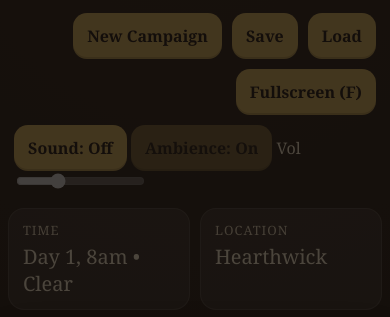
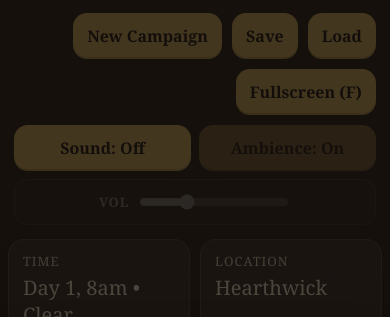
Before and after one commit to Parris-Tech-Services/lantern-road, a plain HTML site: page index.html in a window 390 px wide. Shown: the part 110-427 px from the top of the page. Drawn offline with Linux system fonts and the light colour scheme; a script that the page names is missing.

Commit message:
LR-0003 style compact audio controls

```diff
--- a/style.css
+++ b/style.css
@@ -595,3 +595,68 @@ footer.note{
     animation:none !important;
   }
 }
+
+
+/* LR-0003: opt-in audio controls and reduced-distraction presentation. */
+.audio-controls{
+  display:flex;
+  align-items:center;
+  gap:8px;
+  padding-left:4px;
+  flex-wrap:wrap;
+}
+.audio-toggle{
+  min-width:108px;
+}
+.volume-control{
+  min-height:46px;
+  display:flex;
+  align-items:center;
+  gap:8px;
+  padding:7px 10px;
+  border:1px solid rgba(255,255,255,.16);
+  border-radius:14px;
+  background:rgba(255,255,255,.06);
+  color:#eadfc6;
+  font-weight:700;
+}
+.volume-control span{
+  font-size:.82rem;
+  text-transform:uppercase;
+  letter-spacing:.06em;
+}
+.volume-control input[type="range"]{
+  width:104px;
+  accent-color:var(--accent);
+}
+.volume-control:has(input:disabled){
+  opacity:.48;
+}
+.audio-controls button:disabled,
+.volume-control input:disabled{
+  cursor:not-allowed;
+}
+
+@media (max-width:760px){
+  .audio-controls{
+    width:100%;
+    padding-left:0;
+  }
+  .audio-toggle{
+    flex:1 1 128px;
+  }
+  .volume-control{
+    flex:1 1 180px;
+    justify-content:center;
+  }
+  .volume-control input[type="range"]{
+    width:min(150px, 42vw);
+  }
+}
+
+@media (prefers-reduced-motion:reduce){
+  .audio-controls *,
+  .volume-control *{
+    transition:none !important;
+  }
+}
```
